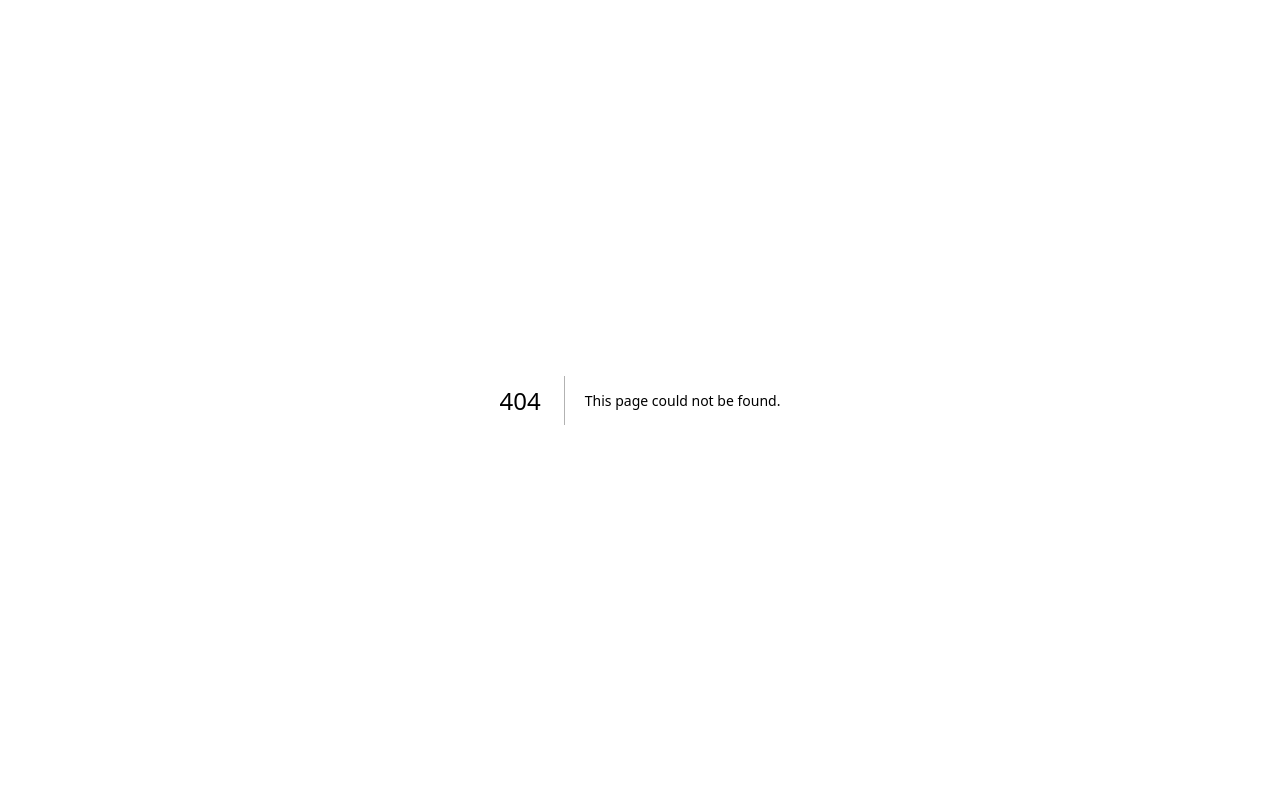
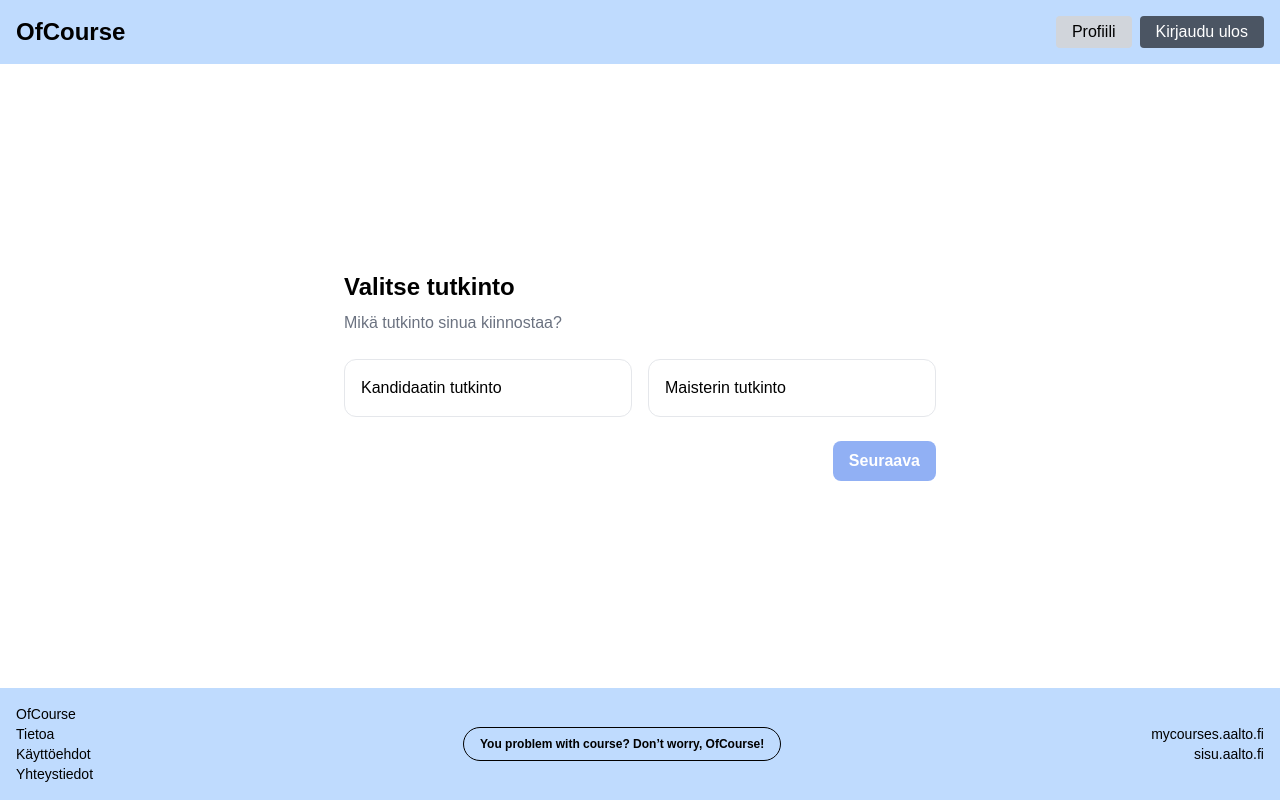
Before and after one commit to hakkinM/OfCourseProto, a Next.js app: page /find in a window 1280 px wide. Before the commit this address had no page. Built offline with nearby package versions, Linux system fonts and the light colour scheme.

Commit message:
Lots of stuff changed

```diff
--- /dev/null
+++ b/src/app/components/headerAndfooter/headerfooter.tsx
@@ -0,0 +1,41 @@
+import { useRouter } from 'next/navigation';
+
+export const Header = () => {
+    const router = useRouter();
+    return (
+        <header className="bg-blue-200 p-4 flex justify-between items-center">
+        <h1 className="text-2xl font-semibold">OfCourse</h1>
+        <div className="space-x-2">
+          <button
+            className="bg-gray-300 px-4 py-1 rounded"
+            onClick={() => router.push('/profile')}
+          >
+            Profiili
+          </button>
+          <button className="bg-gray-600 text-white px-4 py-1 rounded">
+            Kirjaudu ulos
+          </button>
+        </div>
+      </header>
+    );
+};
+
+export const Footer = () => {
+    return (
+        <footer className="bg-blue-200 p-4 flex justify-between items-center text-sm">
+        <div>
+          <p>OfCourse</p>
+          <p>Tietoa</p>
+          <p>Käyttöehdot</p>
+          <p>Yhteystiedot</p>
+        </div>
+        <div className="text-center text-xs font-bold border border-black px-4 py-2 rounded-full">
+          You problem with course? Don’t worry, OfCourse!
+        </div>
+        <div className="text-right">
+          <p>mycourses.aalto.fi</p>
+          <p>sisu.aalto.fi</p>
+        </div>
+      </footer>
+    );
+};
--- /dev/null
+++ b/src/app/components/test.tsx
@@ -0,0 +1,96 @@
+"use client"
+
+import { useState } from "react"
+import { CheckCircle } from "lucide-react"
+
+const degrees = [{ name: "Kandidaatin tutkinto" }, { name: "Maisterin tutkinto" }]
+const sections = [{ name: "Pääaine" }, { name: "Sivuaine" }]
+const schools = [
+  { name: "ARTS" },
+  { name: "BIZ" },
+  { name: "ELEC" },
+  { name: "ENG" },
+  { name: "CHEM" },
+  { name: "SCI" },
+]
+
+const steps = [
+  { title: "Valitse tutkinto", description: "Mikä tutkinto sinua kiinnostaa?", options: degrees },
+  { title: "Valitse aine", description: "Valitse pääaine vai sivuaine.", options: sections },
+  { title: "Valitse koulu", description: "Missä koulussa haluat opiskella?", options: schools },
+]
+
+const SelectionFlow = () => {
+  const [step, setStep] = useState(0)
+  const [selections, setSelections] = useState<(string | null)[]>([null, null, null])
+
+  const current = steps[step]
+
+  const handleSelect = (name: string) => {
+    const updated = [...selections]
+    updated[step] = name
+    setSelections(updated)
+  }
+
+  const handleNext = () => {
+    if (step < steps.length - 1) setStep(step + 1)
+    else {
+      // Final submit logic here
+      console.log("Final selections:", {
+        degree: selections[0],
+        section: selections[1],
+        school: selections[2],
+      })
+    }
+  }
+
+  const handleBack = () => {
+    if (step > 0) setStep(step - 1)
+  }
+
+  const isSelected = (name: string) => selections[step] === name;
+
+  return (
+    <div className="w-full sm:w-3/4 lg:w-1/2 mx-auto p-6">
+      <h1 className="text-2xl font-bold mb-2">{current.title}</h1>
+      <p className="text-gray-500 mb-6">{current.description}</p>
+
+      <div className="grid grid-cols-2 gap-4">
+        {current.options.map((opt) => (
+          <div
+            key={opt.name}
+            onClick={() => handleSelect(opt.name)}
+            className={`cursor-pointer border rounded-xl p-4 flex items-center justify-between transition-all ${
+              isSelected(opt.name)
+                ? "border-blue-500 ring-2 ring-blue-500"
+                : "hover:border-gray-300"
+            }`}
+          >
+            <span>{opt.name}</span>
+            {isSelected(opt.name) && <CheckCircle className="text-blue-500" />}
+          </div>
+        ))}
+      </div>
+
+      <div className="mt-6 flex justify-between">
+        {step > 0 && (
+          <button
+            className="bg-gray-200 text-gray-700 py-2 px-4 rounded-lg"
+            onClick={handleBack}
+          >
+            Takaisin
+          </button>
+        )}
+        <button
+          className="bg-blue-600 text-white font-semibold py-2 px-4 rounded-lg ml-auto disabled:opacity-50 transition-all"
+          onClick={handleNext}
+          disabled={!selections[step]}
+        >
+          {step < steps.length - 1 ? "Seuraava" : "Valmis"}
+        </button>
+      </div>
+    </div>
+  )
+}
+
+export default SelectionFlow
--- /dev/null
+++ b/src/app/find/page.tsx
@@ -0,0 +1,19 @@
+'use client';
+
+import MajorSelector from '../components/test';
+import { Header, Footer } from '../components/headerAndfooter/headerfooter';
+
+const FindPage = () => {
+  return (
+    <div className="min-h-screen flex flex-col justify-between bg-white text-black">
+      {/* Header */}
+      <Header/>
+      {/* Selector */}
+      <MajorSelector/>
+      {/* Footer */}
+      <Footer/>
+    </div>
+  );
+}
+
+export default FindPage;
--- a/src/app/start/page.tsx
+++ b/src/app/start/page.tsx
@@ -2,6 +2,8 @@
 
 import { useRouter } from 'next/navigation';
 import { useState } from 'react';
+import MajorSelector from '../components/test';
+import { Header, Footer } from '../components/headerAndfooter/headerfooter';
 
 export default function HomePage() {
   const [search, setSearch] = useState('');
@@ -10,68 +12,34 @@ export default function HomePage() {
   return (
     <div className="min-h-screen flex flex-col justify-between bg-white text-black">
       {/* Header */}
-      <header className="bg-blue-200 p-4 flex justify-between items-center">
-        <h1 className="text-2xl font-semibold">OfCourse</h1>
-        <div className="space-x-2">
+      <Header/>
+      <main className="min-h-[60vh] flex items-center justify-center bg-white px-4">
+      <div className="w-full max-w-md space-y-6 text-center">
+        <h1 className="text-3xl font-bold">Tervetuloa</h1>
+        <div className="flex flex-col gap-4">
           <button
-            className="bg-gray-300 px-4 py-1 rounded"
-            onClick={() => router.push('/profile')}
+            onClick={() => router.push("/find")}
+            className="w-full bg-blue-600 text-white font-semibold py-3 rounded-lg hover:bg-blue-700 transition"
           >
-            Profiili
+            Etsi
           </button>
-          <button className="bg-gray-600 text-white px-4 py-1 rounded">
-            Kirjaudu ulos
+          <button
+            onClick={() => router.push("/Courses")}
+            className="w-full bg-gray-100 text-gray-900 font-semibold py-3 rounded-lg hover:bg-gray-200 transition"
+          >
+            Selaa kokonaisuuksia
+          </button>
+          <button
+            onClick={() => router.push("/Courses")}
+            className="w-full bg-gray-100 text-gray-900 font-semibold py-3 rounded-lg hover:bg-gray-200 transition"
+          >
+            Selaa kursseja
           </button>
         </div>
-      </header>
-
-      {/* Main */}
-      <main className="flex flex-col items-center px-4 py-8 space-y-6">
-        {/* Search */}
-        <div className="flex space-x-2">
-          <input
-            type="text"
-            placeholder="Hae kursseja"
-            className="border border-gray-400 px-4 py-2 rounded w-80 bg-white text-black"
-            value={search}
-            onChange={(e) => setSearch(e.target.value)}
-          />
-          <button className="bg-black text-white px-4 py-2 rounded">Etsi</button>
-        </div>
-
-        {/* Intro Text */}
-        <div className="bg-blue-200 p-4 rounded text-center max-w-xl">
-          <p className="mb-2 font-medium">
-            Tervetuloa OfCourseen! Täällä pääset näkemään muiden opiskelijoiden arvioita kursseista ja
-            kurssikokonaisuuksista.
-          </p>
-          <p>Aloita valitsemalla sinulle mieluisa kurssikokonaisuus!</p>
-        </div>
-
-        {/* Education Level */}
-        <div className="bg-blue-200 px-6 py-2 rounded font-medium">Valitse koulutustaso</div>
-        <div className="flex gap-12">
-          <button className="w-32 h-32 rounded-full bg-blue-200 text-xl font-semibold" onClick={() => router.push('/Courses')}>Kandi</button>
-          <button className="w-32 h-32 rounded-full bg-blue-200 text-xl font-semibold">Maisteri</button>
-        </div>
-      </main>
-
+      </div>
+    </main>
       {/* Footer */}
-      <footer className="bg-blue-200 p-4 flex justify-between items-center text-sm">
-        <div>
-          <p>OfCourse</p>
-          <p>Tietoa</p>
-          <p>Käyttöehdot</p>
-          <p>Yhteystiedot</p>
-        </div>
-        <div className="text-center text-xs font-bold border border-black px-4 py-2 rounded-full">
-          You problem with course? Don’t worry, OfCourse!
-        </div>
-        <div className="text-right">
-          <p>mycourses.aalto.fi</p>
-          <p>sisu.aalto.fi</p>
-        </div>
-      </footer>
+      <Footer/>
     </div>
   );
 }
```
